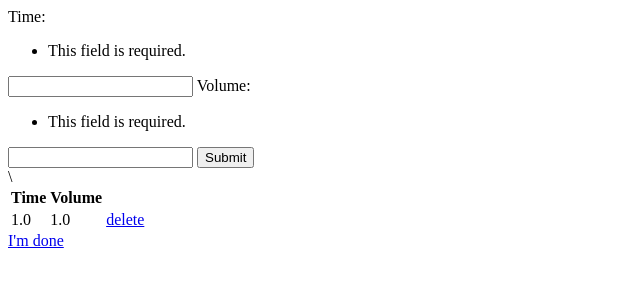
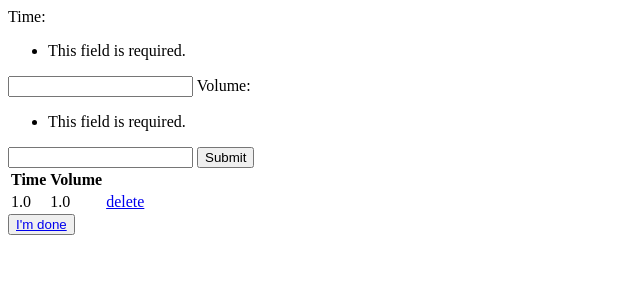
Before and after one commit to aniikamalhotra/hoohacks, a Django app: page / in a window 1280 px wide. Shown: the top 300 px of the page, without its empty margins (0-640 px from the left). Run offline with Django 4.2, Linux system fonts and the light colour scheme; tables that the repository leaves empty hold one stand-in row (values such as "Sample post").

Commit message:
back button for graph display

```diff
--- a/airsafe/airsafeapp/templates/app/home.html
+++ b/airsafe/airsafeapp/templates/app/home.html
@@ -21,10 +21,10 @@
         <tr>
             <td>{{ volume_at_time.time }}</td>
             <td>{{ volume_at_time.volume }}</td>
-            <td><a href = "{% url 'delete' id=volume_at_time.id %}">delete</a></td>\
+            <td><a href = "{% url 'delete' id=volume_at_time.id %}">delete</a></td>
         </tr>
         {% endfor %}
     </table>
-    <a href = "{% url 'plot' %}">I'm done</a>
+    <button type="button" class="btn btn-info"><a href = "{% url 'plot' %}">I'm done</a></button>
 </body>
 </html>
```
Also changed, not shown: airsafe/airsafeapp/templates/app/plot.html (+2 -0 lines).
